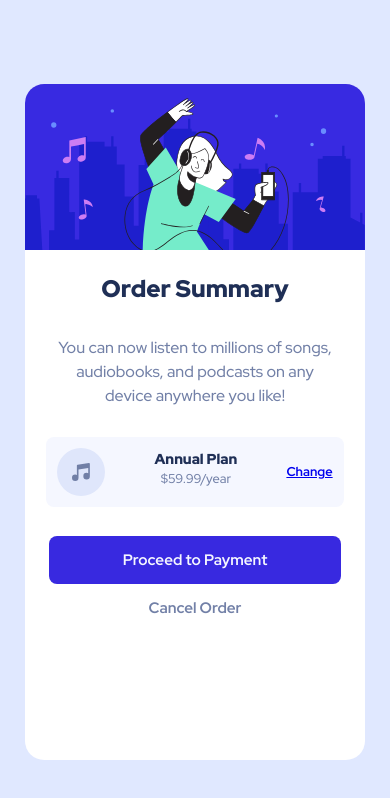
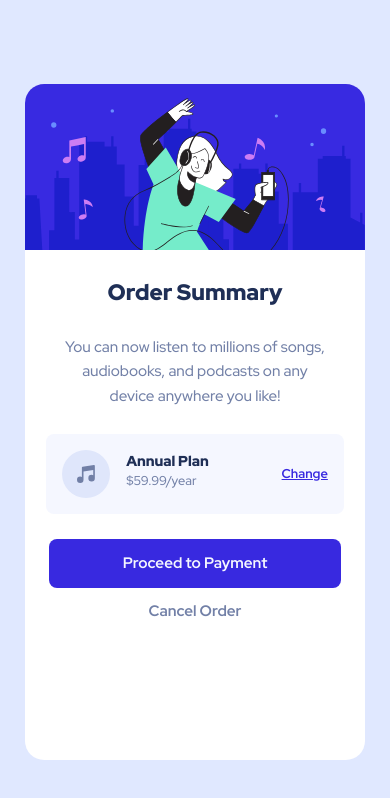
Before and after one commit to Md1amiin/order-summary-component-main, a plain HTML site: page index.html in a window 390 px wide. Drawn offline with Linux system fonts and the light colour scheme.

Commit message:
Mobile version improvements

```diff
--- a/index.html
+++ b/index.html
@@ -40,8 +40,8 @@
             </div>
           </div>
           <div class="action_buttons">
-            <button class="proceed_btn">Proceed to Payment</button>
-            <button class="cancel_btn">Cancel Order</button>
+            <button type="button" class="proceed_btn">Proceed to Payment</button>
+            <button type="button" class="cancel_btn">Cancel Order</button>
           </div>
         </div>
       </article>
--- a/styles.scss
+++ b/styles.scss
@@ -107,19 +107,22 @@ body {
         .order_info {
             display: flex;
             flex-direction: column;
-            gap: 1.8rem;
+            gap: 1.6rem;
             align-items: center;
             padding: 1.3rem;
+            padding-top: 1.6rem;
             text-align: center;
 
             .order_title {
                 font-weight: $fw-bold;
+                font-size: 1.4rem;
             }
 
             .order_details {
                 color: $neutral-color-2;
-                font-size: 1rem;
-                padding: 0 0.6rem
+                font-size: 0.95rem;
+                padding: 0rem 1.1rem;
+                line-height: 1.6;
             }
 
             .order_plan {
@@ -129,7 +132,14 @@ body {
                 display: flex;
                 flex-direction: row;
                 justify-content: space-between;
-                padding: .7rem;
+                padding: 1rem;
+
+                .plan_info {
+
+                    flex: 20%;
+                    padding-left: 1rem;
+                    text-align: left;
+                }
 
                 .annual {
                     color: $neutral-color-3;
@@ -142,11 +152,15 @@ body {
                     font-size: 0.8rem;
                 }
 
-                .order_plan_change {
+                .order_plan_change{
                     align-self: center;
-                    color: $neutral-color-3;
+                    color: $neutral-color-2;
                     font-size: 0.8rem;
                     font-weight: $fw-regular;
+                }
+
+                .order_plan_change a {
+                    color: $primary-color-bright-blue;
                 }
             }
 
```
Also changed, not shown: dist/styles.css, 1 other file.
